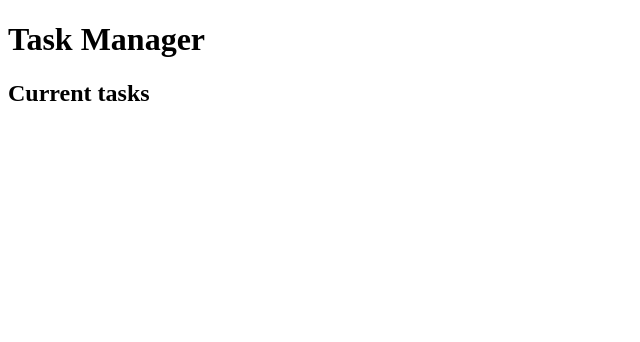
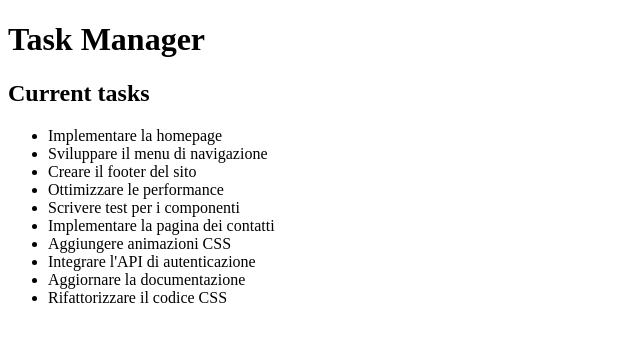
Before and after one commit to dariomicelii/react-task-list, a React (Vite) app: page / in a window 1280 px wide. Shown: the top 342 px of the page, without its empty margins (0-640 px from the left). Built offline with nearby package versions, Linux system fonts and the light colour scheme.

Commit message:
app.jsx (attuale)

```diff
--- a/src/App.jsx
+++ b/src/App.jsx
@@ -75,12 +75,17 @@ function App() {
     },
   ];
 
+  const filteredTasks = tasks.filter((task) => (task.state = "backlog"));
+  console.log(filteredTasks);
+
   const renderBacklogs = () => {
-    <ul>
-      {tasks.filter((task) => (
-        <li key={task.state}>{task}</li>
-      ))}
-    </ul>;
+    return (
+      <ul>
+        {filteredTasks.map((task) => (
+          <li key={task.state}>{task.title}</li>
+        ))}
+      </ul>
+    );
   };
 
   // console.log(tasks);
```
